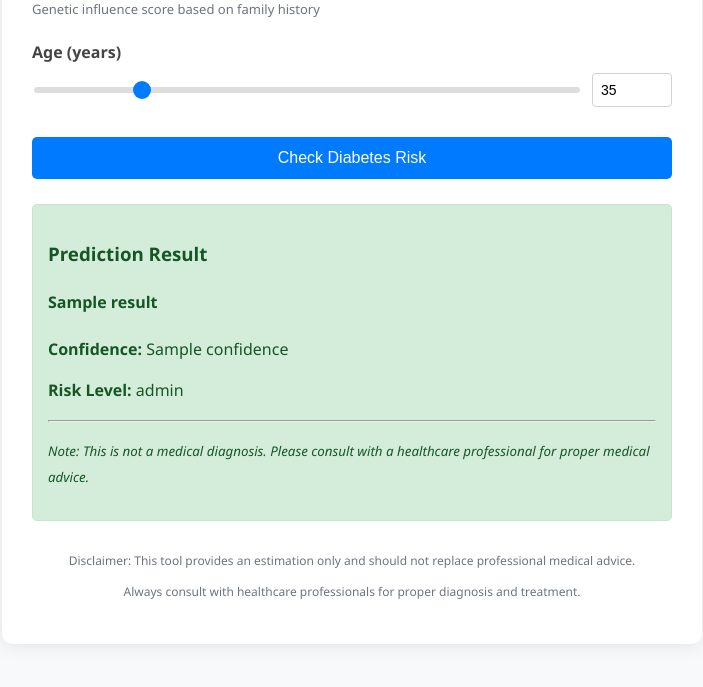
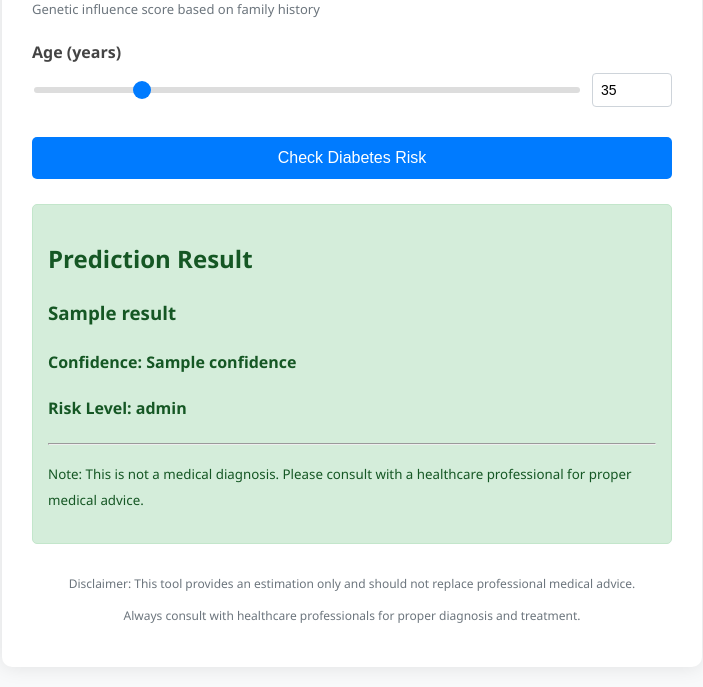
Before and after one commit to Rucha-55/Diabetes-Prediction, a Flask app: template templates/index.html in a window 1280 px wide. Shown: the part 968-1655 px from the top of the page, without its empty margins (288-991 px from the left). Before the commit the page ends 1567 px from the top, so only its background shows below. Run offline with Flask 3, Linux system fonts and the light colour scheme; the template is opened without the code that fills it: most values are stand-ins (such as "Sample title", 1, 10 or a date in 2020); parts of the project's set-up code (start-up, migrations or seed data) failed here and were passed over.

Commit message:
Improve prediction display with better styling

```diff
--- a/templates/index.html
+++ b/templates/index.html
@@ -313,26 +313,34 @@
             <button type="submit" class="submit-btn">Check Diabetes Risk</button>
         </form>
 
+        <div id="prediction-result" class="mt-4">
             {% if error %}
-        <div class="alert alert-danger mt-3">
-            <h4>{{ error }}</h4>
+            <div class="alert alert-danger">
+                <h4>Error: {{ error }}</h4>
             </div>
             {% endif %}
 
             {% if result %}
-        <div class="alert {% if result == 'Diabetic' %}alert-danger{% else %}alert-success{% endif %} mt-4 text-center">
-            <h3 class="mb-3">Prediction Result</h3>
-            <h4 class="mb-3">{{ result }}</h4>
+            <div class="alert {% if result == 'Diabetic' %}alert-danger{% else %}alert-success{% endif %} text-center p-4">
+                <h2 class="display-5 mb-4">Prediction Result</h2>
+                <div class="prediction-box p-3 mb-3 border rounded">
+                    <h3 class="{% if result == 'Diabetic' %}text-danger{% else %}text-success{% endif %}">{{ result }}</h3>
+                </div>
                 {% if confidence %}
-            <p class="mb-2"><strong>Confidence:</strong> {{ confidence }}</p>
+                <div class="mt-3">
+                    <h4>Confidence: {{ confidence }}</h4>
+                </div>
                 {% endif %}
                 {% if risk_level %}
-            <p class="mb-3"><strong>Risk Level:</strong> {{ risk_level }}</p>
-            {% endif %}
-            <hr>
-            <p class="mb-0"><small><em>Note: This is not a medical diagnosis. Please consult with a healthcare professional for proper medical advice.</em></small></p>
+                <div class="mt-3">
+                    <h4>Risk Level: {{ risk_level }}</h4>
                 </div>
                 {% endif %}
+                <hr class="my-4">
+                <p class="text-muted"><small>Note: This is not a medical diagnosis. Please consult with a healthcare professional for proper medical advice.</small></p>
+            </div>
+            {% endif %}
+        </div>
 
         <div class="footer">
             <p>Disclaimer: This tool provides an estimation only and should not replace professional medical advice.</p>
```
Lines whose indentation alone changed are shown as unchanged.
